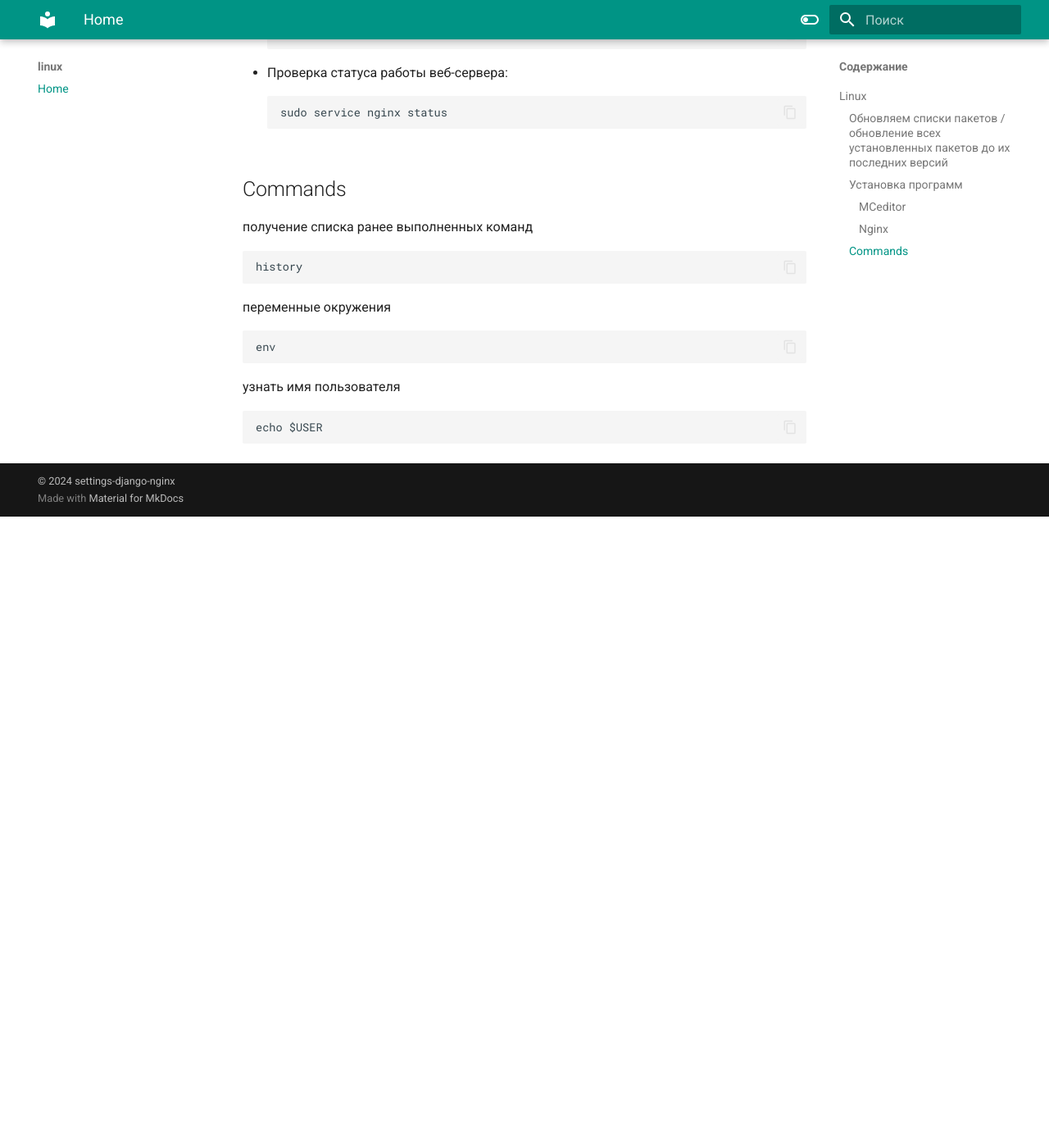
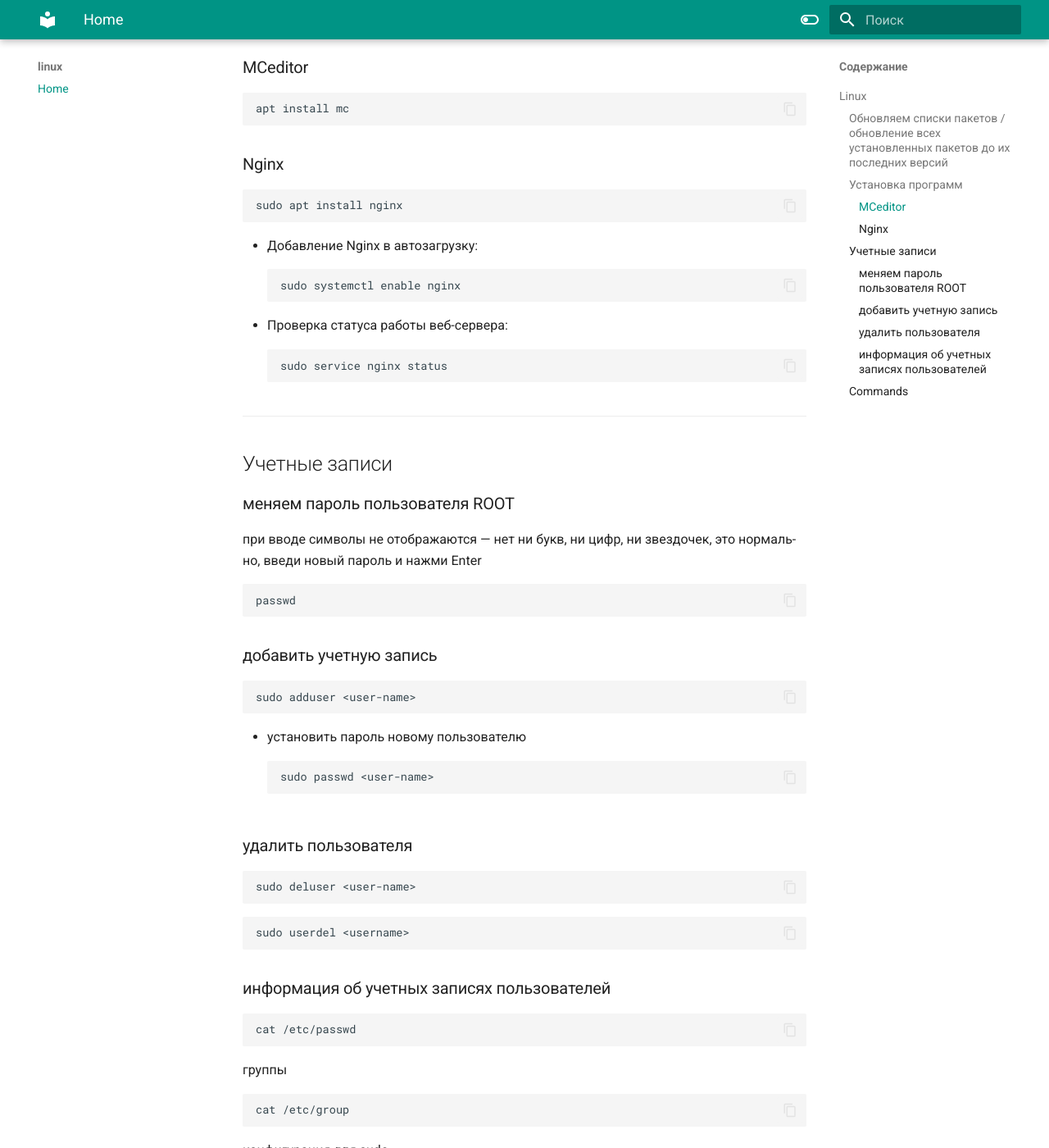
Before and after one commit to pavelcity/linux, an MkDocs documentation site: the page built from docs/index.md, in a window 1280 px wide and 1400 px high, scrolled down 874 px. Shown: the whole window at 82% size. Built offline with MkDocs 1.6.1 and Material for MkDocs 9.7.7, drawn with Linux system fonts in a browser that asks for light colours; before the commit the page ends 1504 px from its top, so only the background shows below that; some of the changed text lies outside the part shown.

Commit message:
added new info

````diff
--- a/docs/index.md
+++ b/docs/index.md
@@ -9,6 +9,19 @@ sudo apt update
 ```
 ```
 sudo apt upgrade
+```
+
+* удалить пакет
+```
+sudo apt remove [package-name]
+```
+* поиск пакета по репозиториям
+```
+sudo apt search [package-name]
+```
+* все доступные пакеты
+```
+sudo apt list
 ```
 
 ---
@@ -34,6 +47,61 @@ sudo systemctl enable nginx
 sudo service nginx status
 ```
 
+---
+
+## Учетные записи
+
+### меняем пароль пользователя ROOT
+при вво­де сим­волы не отоб­ража­ются — нет ни букв, ни цифр, ни звез­дочек, это нор­маль­но, вве­ди новый пароль и наж­ми Enter
+```
+passwd
+```
+
+### добавить учетную запись
+```
+sudo adduser <user-name>
+```
+
+* установить пароль новому пользователю
+```
+sudo passwd <user-name>
+```
+### удалить пользователя
+```
+sudo deluser <user-name>
+```
+```
+sudo userdel <username>
+```
+
+
+### информация об учетных записях пользователей
+```
+cat /etc/passwd
+```
+группы
+```
+cat /etc/group
+```
+конфигурация для sudo
+```
+sudo cat /etc/sudoers
+```
+кто вошел в систему
+```
+who
+```
+```
+w
+```
+последние сеансы входа в систему
+```
+last
+```
+
+
+---
+
 ## Commands
 получение списка ранее выполненных команд
 ```
@@ -48,3 +116,8 @@ env
 ```
 echo $USER
 ```
+
+определить местоположение команды
+```
+which ls
+```
````
